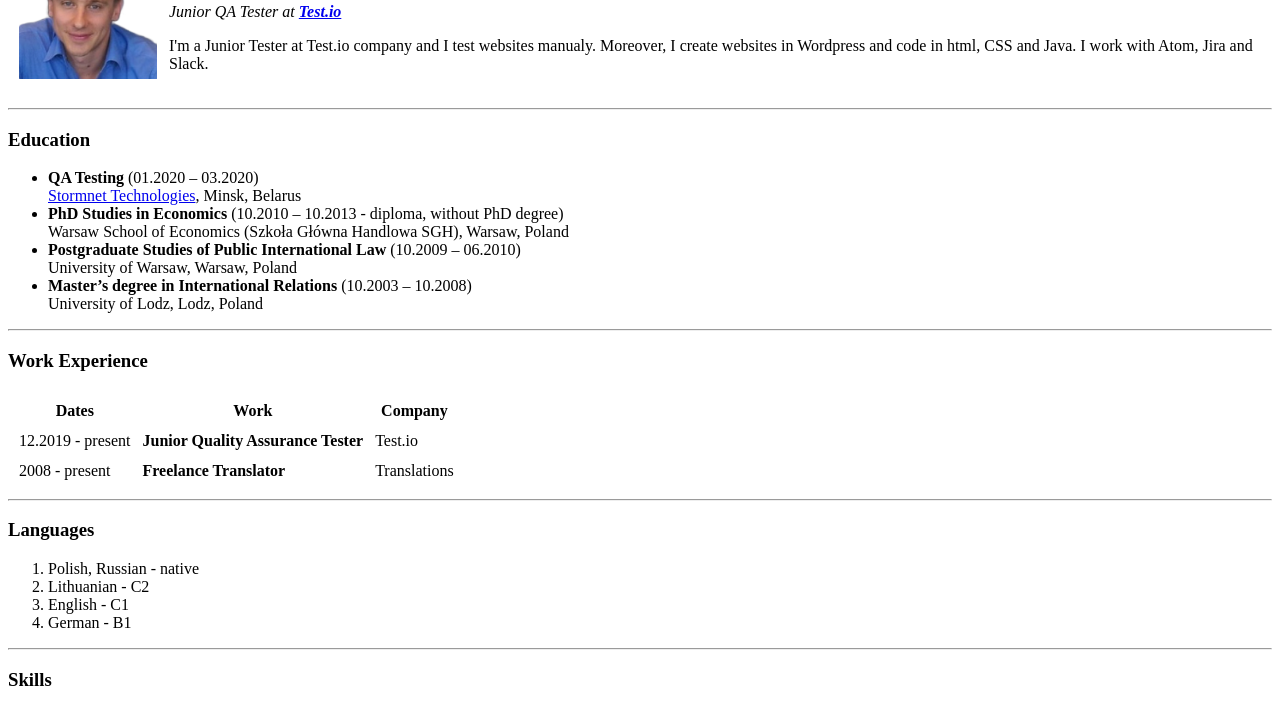
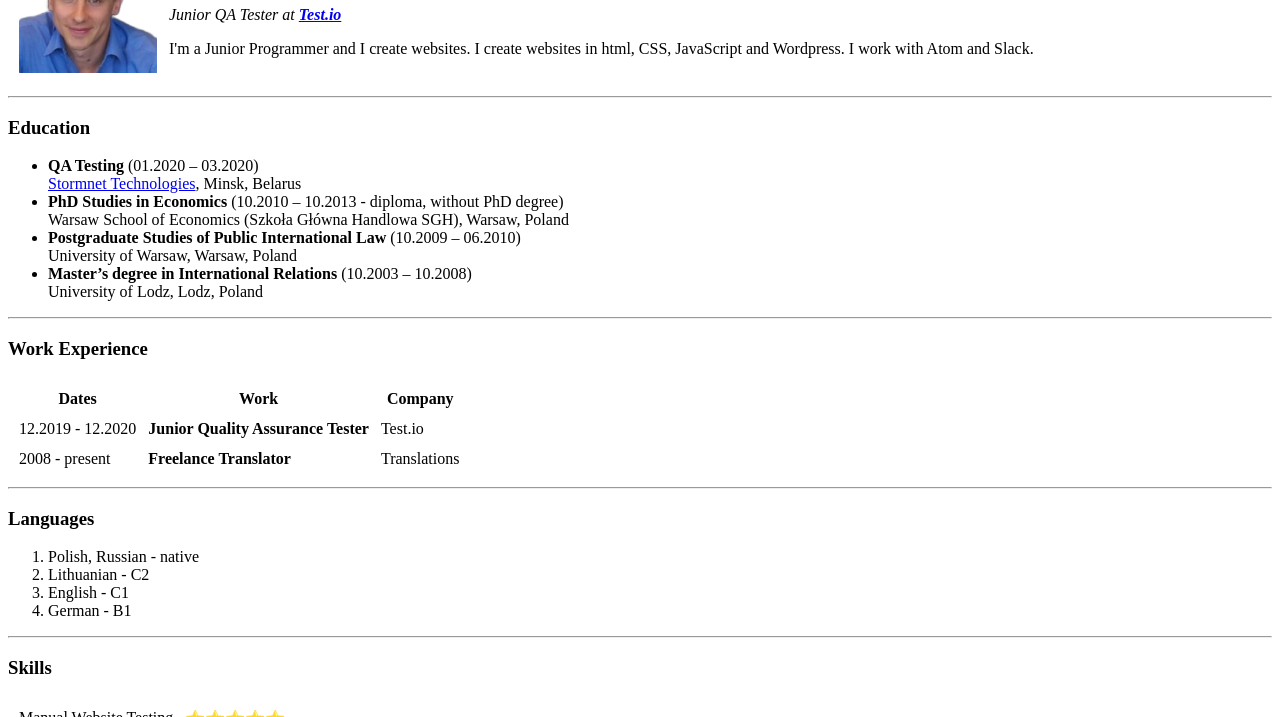
Before and after one commit to Roman-qa-pixel/cv, a plain HTML site: page index.html in a window 1280 px wide. Shown: the part 96-813 px from the top of the page. Drawn offline with Linux system fonts and the light colour scheme.

Commit message:
Update index.html

```diff
--- a/index.html
+++ b/index.html
@@ -12,8 +12,8 @@
       <td><img src="344.png" alt="" style=width="122px" height="150px"></td>
       <td><h1>Roman N</h1>
       <p><em>Junior QA Tester at <strong><a href="https://test.io/">Test.io</a></strong></em></p>
-      <p>I'm a Junior Tester at Test.io company and I test websites manualy.
-      Moreover, I create websites in Wordpress and code in html, CSS and Java. I work with Atom, Jira and Slack.</p></td>
+      <p>I'm a Junior Programmer and I create websites.
+      I create websites in html, CSS, JavaScript and Wordpress. I work with Atom and Slack.</p></td>
     </tr>
   </table>
 <hr>
@@ -42,7 +42,7 @@ University of Lodz, Lodz, Poland<br />  </ul>
   </thead>
   <tbody>
     <tr>
-      <td>12.2019 - present</td>
+      <td>12.2019 - 12.2020</td>
       <td><strong>Junior Quality Assurance Tester</strong></td>
       <td>Test.io</td>
     </tr>
```
